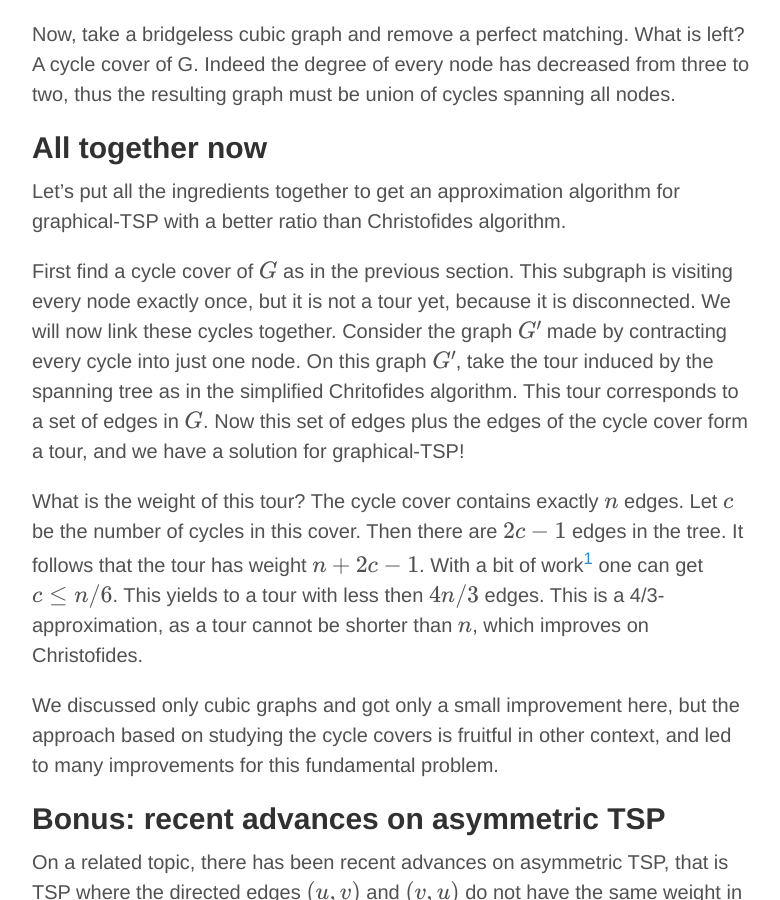
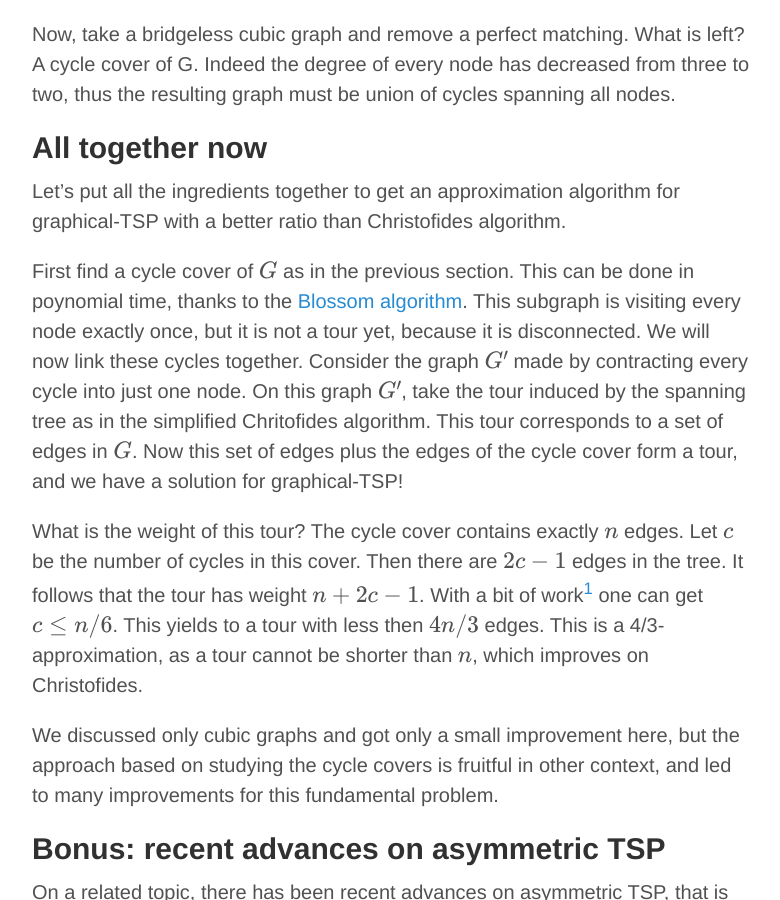
Before and after one commit to semidoc/semidoc.github.io, a Jekyll site: the page built from _posts/2018-01-08-cubic-TSP.md, in a window 1280 px wide and 900 px high, scrolled down 2522 px. Shown: the whole window, without its empty margins (248-1028 px from the left). Built offline with Jekyll 4.4.1, drawn with Linux system fonts in a browser that asks for light colours; formulas are drawn with MathJax 3.

Commit message:
blossum algo in TSP

```diff
--- a/_posts/2018-01-08-cubic-TSP.md
+++ b/_posts/2018-01-08-cubic-TSP.md
@@ -108,7 +108,10 @@ resulting graph must be union of cycles spanning all nodes.
 Let's put all the ingredients together to get an approximation algorithm for
 graphical-TSP with a better ratio than Christofides algorithm.
 
-First find a cycle cover of $G$ as in the previous section. This subgraph is visiting
+First find a cycle cover of $G$ as in the previous section. This can be
+done in poynomial time, thanks to the
+[Blossom algorithm](https://en.wikipedia.org/wiki/Blossom_algorithm).
+This subgraph is visiting
 every node exactly once, but it is not a tour yet, because it is disconnected.
 We will now
 link these cycles together. Consider
```
